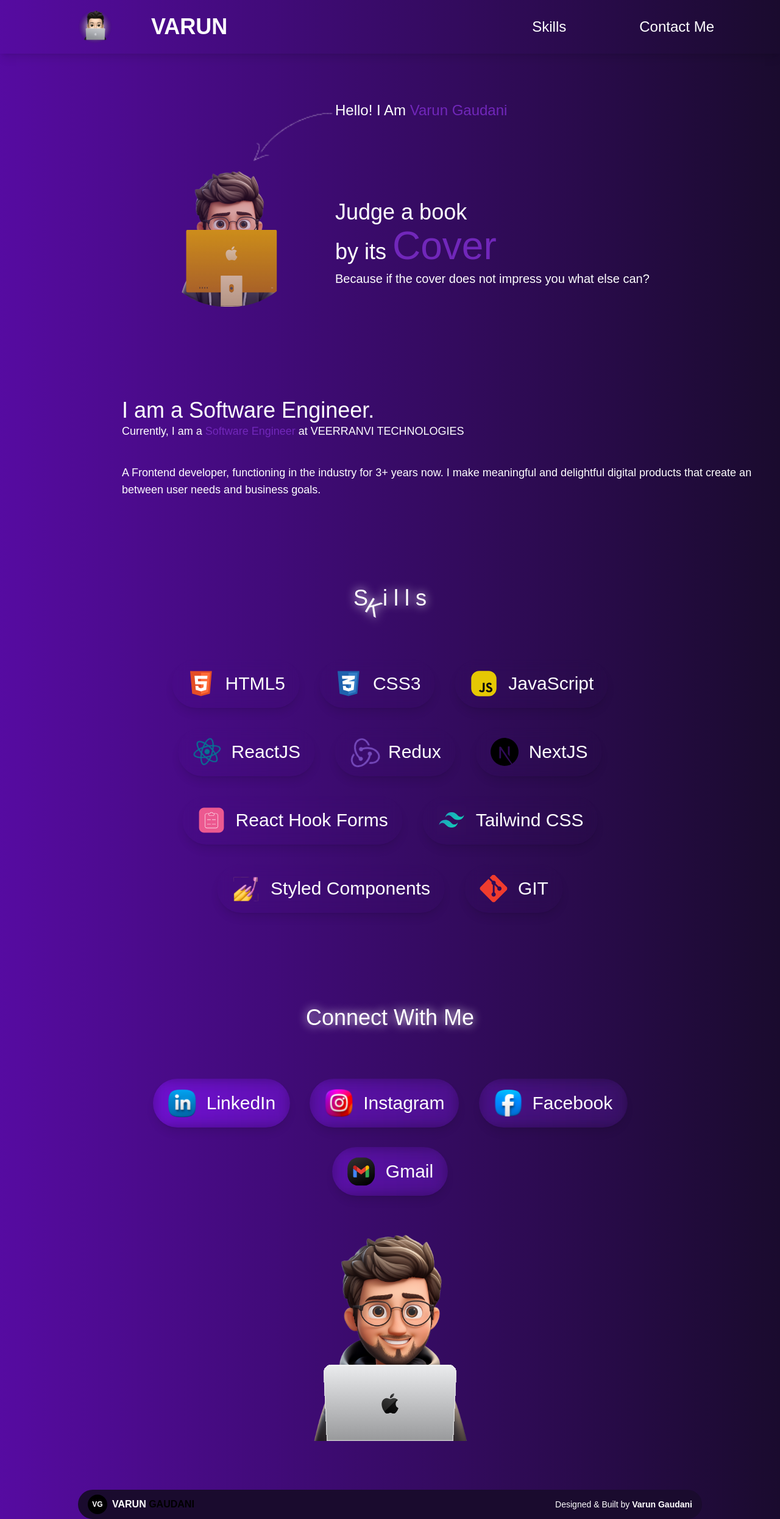
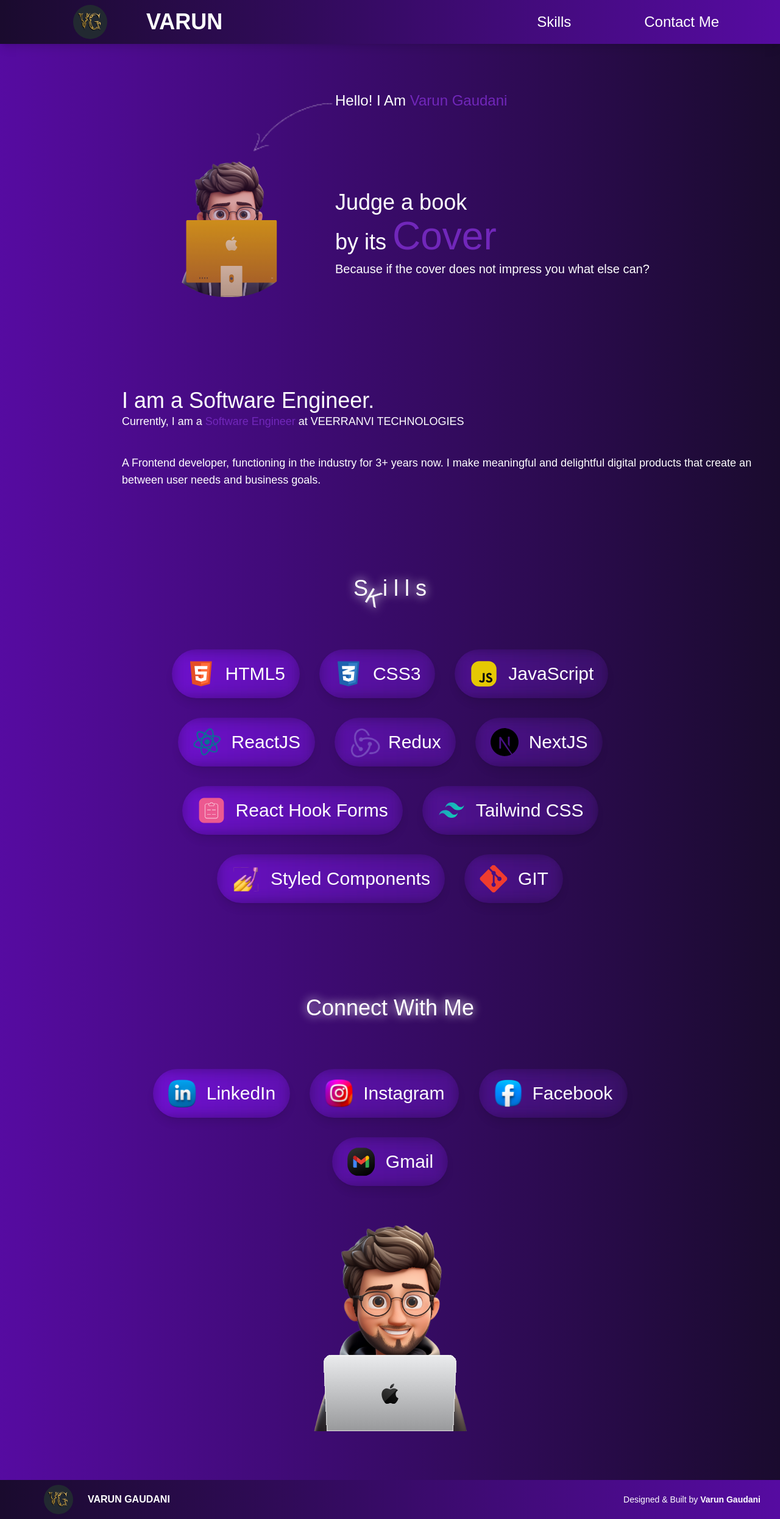
Before and after one commit to kristal7636/kristal-portfolio, a Next.js app: page / in a window 1280 px wide. Shown: the whole page at 61% size. Built offline with nearby package versions, Linux system fonts and the light colour scheme; a web font is replaced by a local one.

Commit message:
hero section avatar opacity changed

```diff
--- a/src/app/ConnectWithMe/ConnectWithMe.tsx
+++ b/src/app/ConnectWithMe/ConnectWithMe.tsx
@@ -45,7 +45,7 @@
 
   return (
     <div
-      id="skills"
+      id="ConnectWithMe"
       className="flex flex-col gap-2 md:gap-8 my-20 sm:mt-10 md:mt-36"
     >
       <div className="flex justify-center">
--- a/src/app/Footer/Footer.tsx
+++ b/src/app/Footer/Footer.tsx
@@ -1,20 +1,24 @@
 "use client";
 import React from "react";
 
-
 const Footer = () => {
   return (
-
-    <footer className="flex items-center justify-between bg-[#1a0b2e] text-white px-4 py-2 rounded-full mx-auto w-full max-w-5xl">
-        <div className="flex items-center space-x-2">
-            <div className="bg-black text-white flex items-center justify-center w-8 h-8 rounded-full">
-                <span className="text-xs font-bold">VG</span>
-            </div>
-            <span className="font-bold">VARUN {" "}<span className="text-black">GAUDANI</span></span>
+    <footer className=" bg-gradient-to-r from-[#1a0b2e] to-[#560ba1] shadow-lg flex items-center justify-between bg-[#7127BA] text-white px-4 py-2 mx-auto w-full max-w-10xl">
+      <div className="flex items-center space-x-2">
+        <div className=" cursor-pointer  flex items-center">
+          <img
+            src="./VS.png"
+            className=" w-12 h-12 rounded-full ml-4 sm:ml-14 sm:mr-4"
+          />
         </div>
-        <span className="text-sm">Designed & Built by <span className="font-bold">Varun Gaudani</span></span>
+        <span className="font-bold">
+          VARUN <span className="#7127BA">GAUDANI</span>
+        </span>
+      </div>
+      <span className="text-sm sm:mr-4">
+        Designed & Built by <span className="font-bold">Varun Gaudani</span>
+      </span>
     </footer>
-
   );
 };
 
--- a/src/app/Header/Header.tsx
+++ b/src/app/Header/Header.tsx
@@ -10,11 +10,11 @@
   }, []);
 
   return (
-    <header className="flex items-center justify-between p-4  flex-wrap bg-gradient-to-r from-[#560ba1] to-[#1a0b2e] shadow-lg">
+    <header className="flex items-center justify-between p-2  flex-wrap bg-gradient-to-r from-[#1a0b2e] to-[#560ba1]  shadow-lg">
       {/* Logo */}
       <div className=" cursor-pointer  flex items-center">
         <img
-          src="./Me.png"
+          src="./VS.png"
           className=" w-14 h-14 rounded-full ml-4 sm:ml-28 sm:mr-16"
         />
         <span className=" text-xl md:text-4xl  text-[#FFFFFF] font-semibold  ">
@@ -39,7 +39,7 @@
       <nav
         className={`${
           menuOpen ? "flex" : "hidden"
-        } md:flex flex-col md:flex-row items-center gap-4 absolute md:static top-[64px] left-0 w-full md:w-auto bg-gradient-to-r from-[#560ba1] to-[#1a0b2e] md:bg-none shadow-md md:shadow-none py-4 md:py-0 z-10 transition-transform duration-300 ease-in-out`}
+        } md:flex flex-col md:flex-row items-center gap-4 absolute md:static top-[64px] left-0 w-full md:w-auto bg-gradient-to-r from-[#1a0b2e] to-[#560ba1] md:bg-none shadow-md md:shadow-none py-4 md:py-0 z-10 transition-transform duration-300 ease-in-out`}
       >
         <ul className="flex flex-col md:flex-row items-center gap-4  ">
           {/* <li className="flex h-10 px-3 py-2 justify-center items-center gap-1.5">
@@ -60,7 +60,7 @@
           </li>
           <li className="flex h-10 px-3 py-2 justify-center items-center gap-1.5 rounded-md">
             <a
-              href="https://www.instagram.com/varun_verse_2505"
+              href="#ConnectWithMe"
               className="text-[#FFFFFF] hover:text-[#7127BA] text-xl md:text-2xl font-medium leading-[20px] hover:text-primaryColor  pr-0 md:pr-20"
             >
               Contact Me
--- a/src/app/Skills/Skills.tsx
+++ b/src/app/Skills/Skills.tsx
@@ -20,7 +20,10 @@
 
 const Skills = () => {
   return (
-    <div id="skills" className=" flex flex-col gap-2 md:gap-8 my-20 sm:mt-10 md:mt-36">
+    <div
+      id="skills"
+      className=" flex flex-col gap-2 md:gap-8 my-20 sm:mt-10 md:mt-36"
+    >
       <div className="flex justify-center">
         <h1 className="text">
           <span className="letter text-3xl md:text-4xl flex">
@@ -28,11 +31,11 @@
           </span>
         </h1>
       </div>
-      <div className=" mx-0 md:mx-40 mt-10 flex flex-wrap gap-4 justify-center">
+      <div className="  mx-0 md:mx-40 mt-10 flex flex-wrap gap-4 justify-center">
         {skillsData.map((skill, index) => (
           <div
             key={index}
-            className="min-w-[50px] my-0  mx-0 md:my-2  md:mx-2 backdrop-blur-md backdrop-brightness-15 0 text-white md:py-4 md:px-6  py-2 px-4 rounded-full flex items-center justify-center shadow-lg"
+            className="backdrop-blur-md backdrop-brightness-150 min-w-[50px] my-0  mx-0 md:my-2  md:mx-2  text-white md:py-4 md:px-6  py-2 px-4 rounded-full flex items-center justify-center shadow-lg"
           >
             <img
               src={skill.src}
```
Also changed, not shown: public/VS.png (added).
